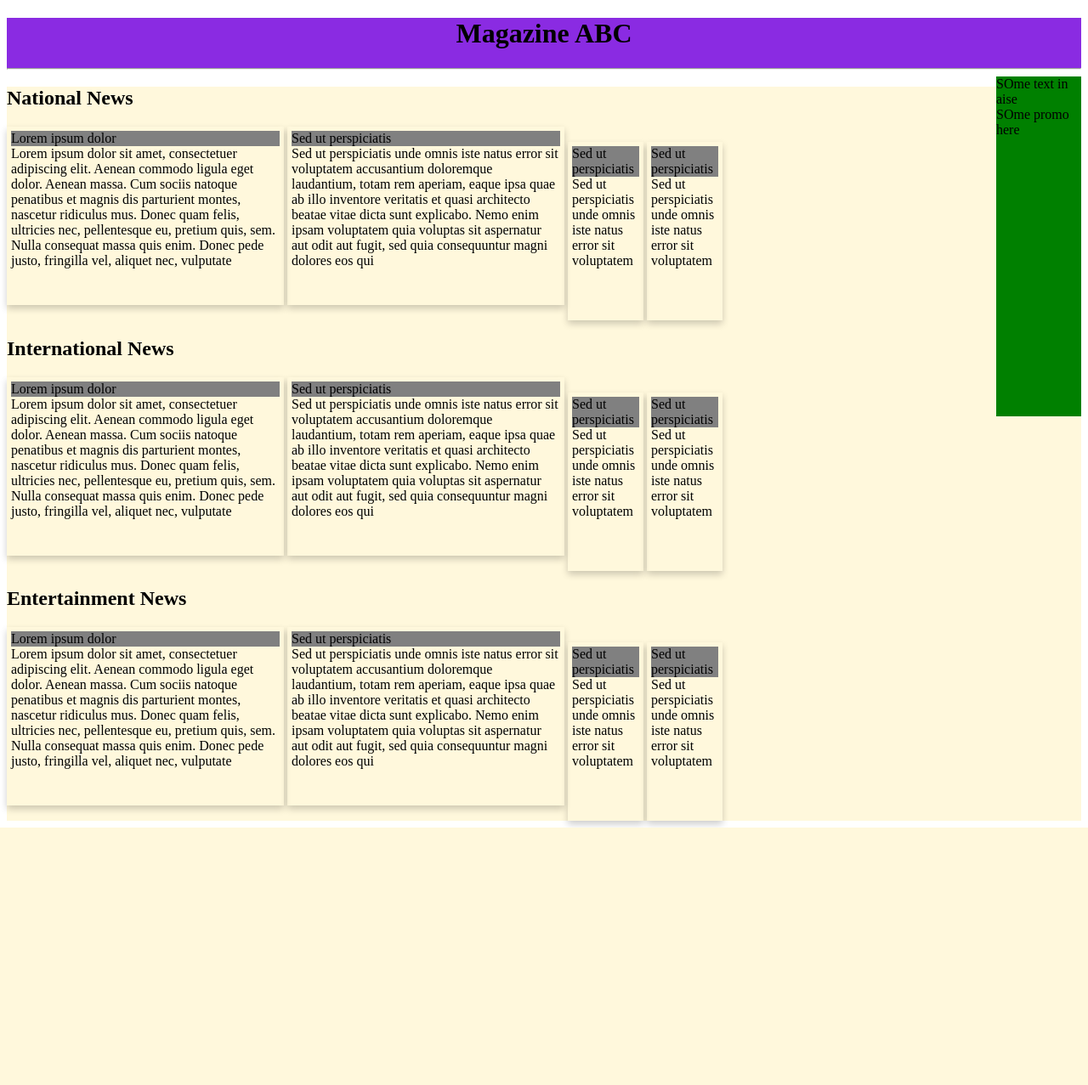
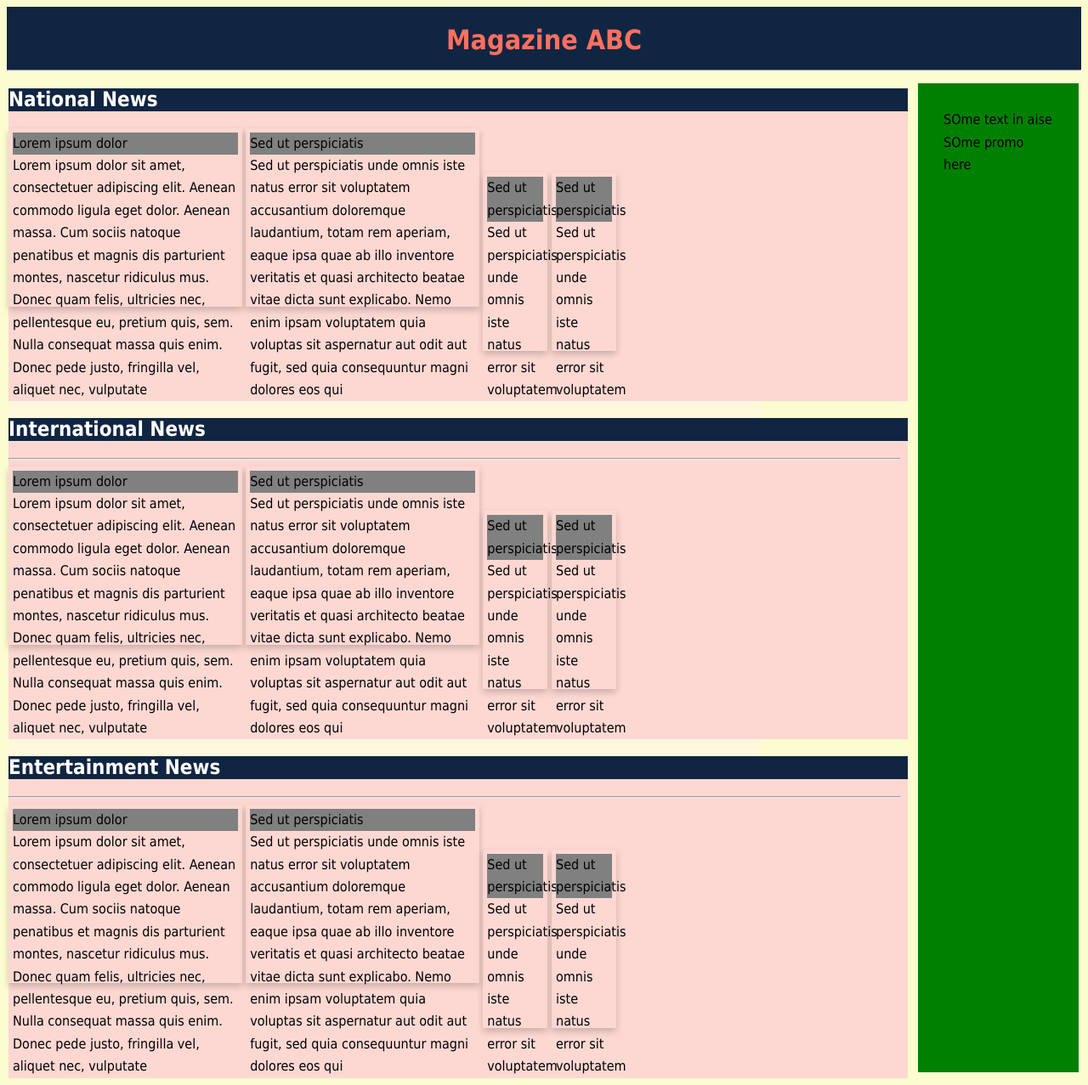
Before and after one commit to Prerna237/Internet-and-Web-Systems, a PHP site: page /webpage.html in a window 1280 px wide. Shown: the whole page at 85% size. Before the commit the page ends 974 px from the top, so only its background shows below. Run offline with PHP 8.4, Linux system fonts and the light colour scheme.

Commit message:
Basic styling part1

```diff
--- a/News Site/web_styles.css
+++ b/News Site/web_styles.css
@@ -1,5 +1,32 @@
-main{
+body {
+    font-family: Tahoma, Verdana, Segoe, sans-serif;
+    font-style: normal;
+    font-variant: normal;
+    font-weight: 500;
+    line-height: 26.4px;
+    background-color: #fbfccf;
+}
+
+#main_header{
+    text-align: center;
+    vertical-align: center;
+    padding-top: 5px;
+
+}
+h1{
+    color: #fd7060;
+    }
+
+main {
     background-color: cornsilk;
+    margin: 2px;
+    width: 70%;
+}
+
+main section {
+    background-color: #fdd8d3;
+    margin-top: 2px;
+    width: 28cm;
 }
 
 main section article {
@@ -7,36 +34,55 @@ main section article {
     display: inline-block;
 }
 
-.article-card{
-    box-shadow: 0 4px 8px 0 rgba(0,0,0,0.2);
+header {
+    background-color: #102542;
+
+
+}
+
+.article-card {
+    box-shadow: 0 4px 8px 0 rgba(0, 0, 0, 0.2);
     transition: 0.3s;
     padding: 5px;
     /* width: 30%; */
     height: 200px;
     display: inline-block;
+    color: black;
 }
-.article-col{
-    box-shadow: 0 4px 8px 0 rgba(0,0,0,0.2);
+
+section header{
+    color: white;
+}
+
+.article-col {
+    box-shadow: 0 4px 8px 0 rgba(0, 0, 0, 0.2);
     transition: 0.3s;
     padding: 5px;
     /* width: 30%; */
     height: 200px;
-
-}
-aside{
-    height:400px;
-    width: 100px;
-    float: right;
-    background-color:green;
 }
 
-.article-head{
+aside {
+    height: 30.8cm;
+    width: 5cm;
+    background-color: green;
+    margin-right: 3px;
+    margin-left: 20px;
+    margin-top: 6px;
+    float: right;
+    left: 31cm;
+}
+
+aside nav {
+    margin: 30px;
+}
+
+.article-head {
     background-color: grey
 }
 
-.article-col .article-card{
+.article-col .article-card {
     width: 50px;
     height: 50px;
     background-color: pink;
-
 }
--- a/News Site/webpage.html
+++ b/News Site/webpage.html
@@ -10,17 +10,19 @@
 </head>
 
 <body>
-    <header style="background-color:blueviolet ">
+    <header id="main_header">
         <h1 align="center">Magazine ABC </h1>
         <hr>
     </header>
     <aside>
+        <nav>
             <div id="campaign_div">
                 SOme text in aise
             </div>
             <div id="promo">
                 SOme promo here
             </div>
+        </nav>
     </aside>
 
     <main>
@@ -75,6 +77,7 @@
             <header>
                 <h2>International News</h2>
             </header>
+            <hr>
             <article class="article-card">
                 <div class="article-head">
                     Lorem ipsum dolor
@@ -123,6 +126,7 @@
             <header>
                 <h2>Entertainment News</h2>
             </header>
+            <hr>
             <article class="article-card">
                 <div class="article-head">
                     Lorem ipsum dolor
```
Lines whose indentation alone changed are shown as unchanged.
